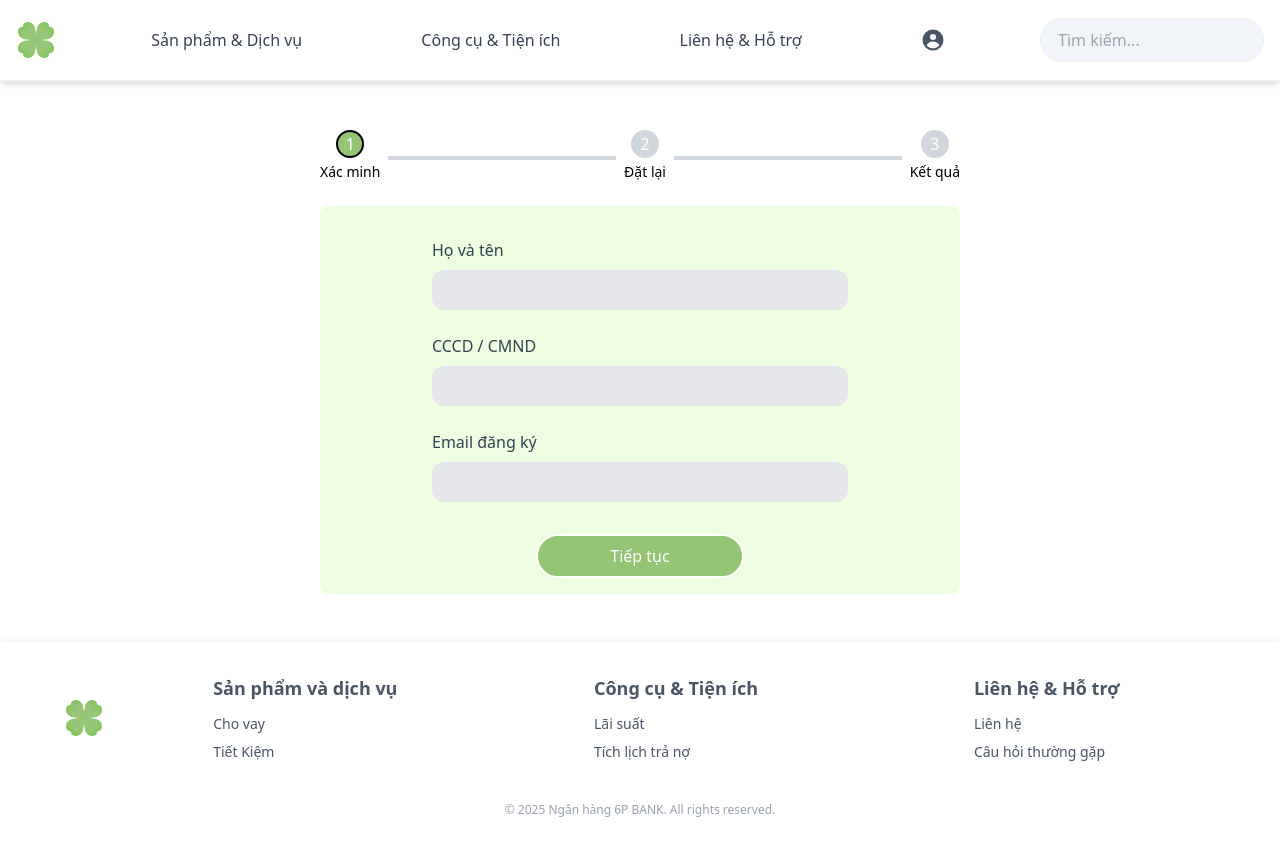
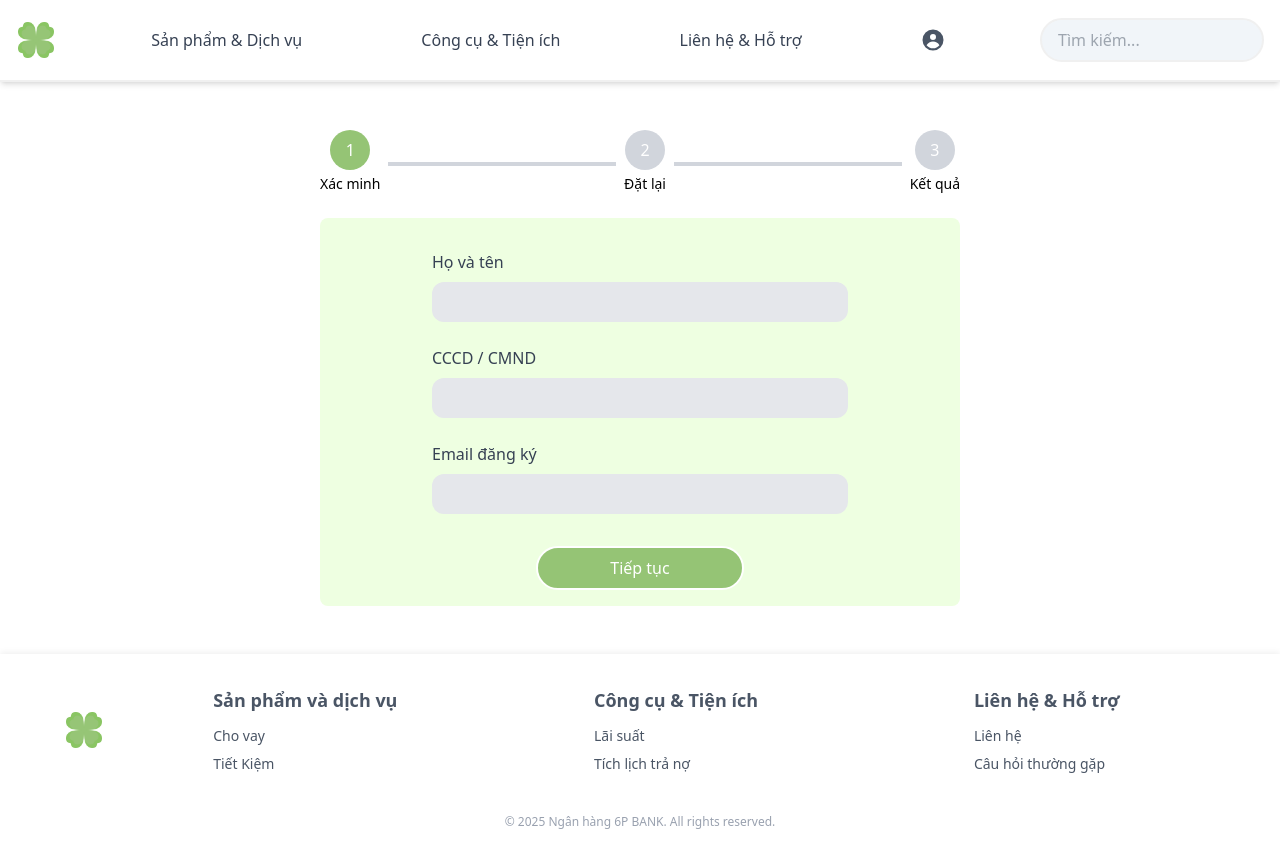
Before and after one commit to TuanWoox/6P_FrontEnd, a React (Vite) app: page /forgetpassword in a window 1280 px wide. Built offline with nearby package versions, Linux system fonts and the light colour scheme.

Commit message:
update stepBar on ForgetPassword form

```diff
--- a/src/components/StepBar.jsx
+++ b/src/components/StepBar.jsx
@@ -1,13 +1,15 @@
+import React from 'react';
+import { Fragment } from 'react';
 function StepBar({ StepBars, activeStep }) {
     const numberOfNodes = StepBars.length;
     return (
         <>
             {StepBars.map((stepBar, index) => (
-                <>
-                    <div className="flex items-center flex-col" key={index}>
+                <Fragment key={index}>
+                    <div className="flex items-center flex-col">
                         <div
-                            className={`w-7 h-7 rounded-full flex items-center justify-center
-                                ${index <= activeStep ? 'bg-[#95C475] border-2 border-black' : 'bg-gray-300'}`}
+                            className={`w-10 h-10 rounded-full flex items-center justify-center
+                                ${index <= activeStep ? 'bg-[#95C475] ' : 'bg-gray-300'}`}
                         >
                             <span className="text-white">{stepBar.number}</span>
                         </div>
@@ -27,8 +29,7 @@ function StepBar({ StepBars, activeStep }) {
                         />
                       </div>
                     )}
-                </>
-
+                </Fragment>
             ))}
         </>
     )
```
